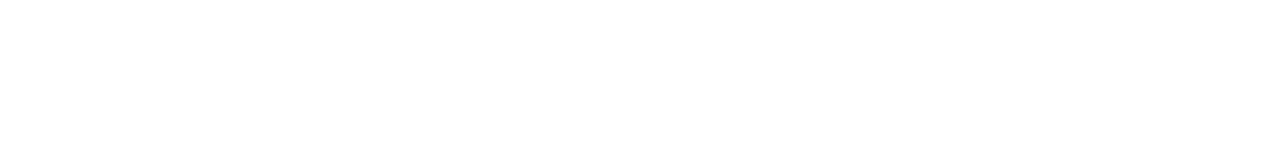
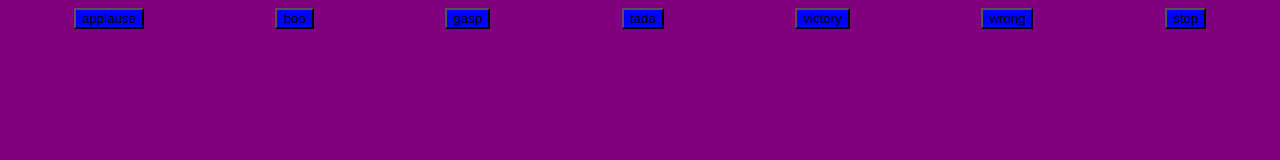
Before and after one commit to acciojob/Soundbar-Siddhantji, a website: page main.html in a window 1280 px wide. Drawn offline with Linux system fonts and the light colour scheme.

Commit message:
created a submission

```diff
--- a/main.html
+++ b/main.html
@@ -7,6 +7,13 @@
 </head>
 
 <body>
+	<button class="btn">applause</button>
+	<button class="btn">boo</button>
+	<button class="btn">gasp</button>
+	<button class="btn">tada</button>
+	<button class="btn">victory</button>
+	<button class="btn">wrong</button>
+	<button class="btn">stop</button>
 	<!-- the entire body must be written by student -->
     <script type="text/javascript" src="./script.js">
 </script>
--- a/styles.css
+++ b/styles.css
@@ -1 +1,9 @@
 /*  your css code here. If applicable */
+body{
+	background-color:purple;
+	display:flex;
+	justify-content:space-around;
+}
+.btn{
+	background-color:blue;
+}
```
